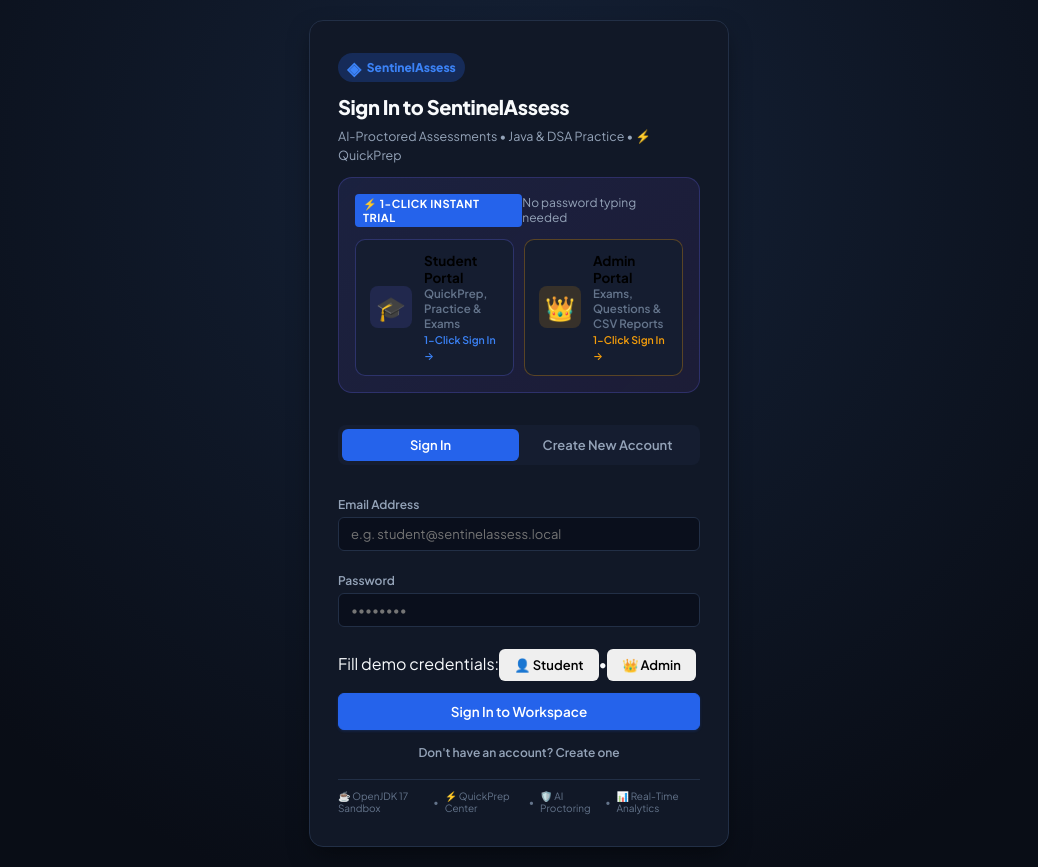
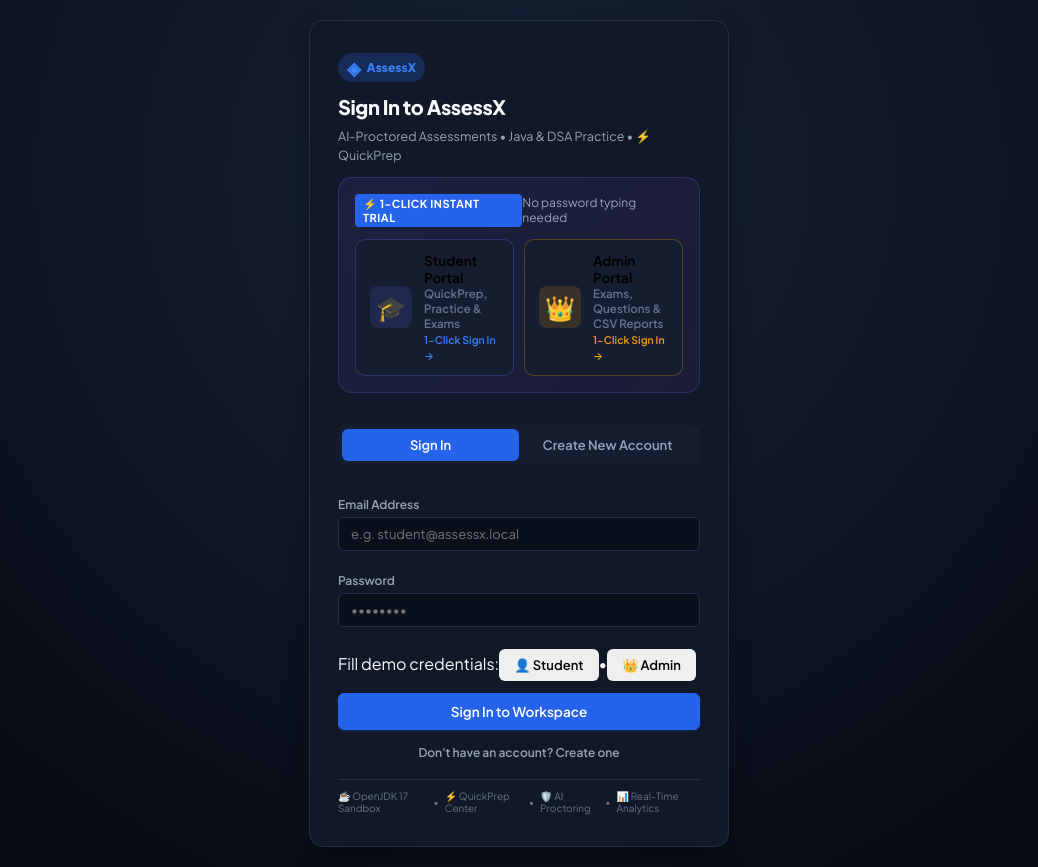
Before and after one commit to keerthanagp496/assessx, a React (Vite) app in the folder frontend/: page / in a window 1280 px wide. Shown: the whole page, without its empty margins (121-1159 px from the left). Built offline with nearby package versions, Linux system fonts and the light colour scheme; no server answers.

Commit message:
feat: Rename platform branding to AssessX across frontend and backend

```diff
--- a/frontend/index.html
+++ b/frontend/index.html
@@ -6,7 +6,7 @@
     <meta name="theme-color" content="#090d16" />
     <meta name="apple-mobile-web-app-capable" content="yes" />
     <meta name="apple-mobile-web-app-status-bar-style" content="black-translucent" />
-    <title>SentinelAssess Pro - AI Proctored Assessment Platform</title>
+    <title>AssessX - AI Proctored Assessment Platform</title>
     <link rel="preconnect" href="https://fonts.googleapis.com" />
     <link rel="preconnect" href="https://fonts.gstatic.com" crossorigin />
     <!-- TensorFlow.js & COCO-SSD for Real-Time AI Camera Proctoring & Phone Detection -->
--- a/frontend/src/api/client.js
+++ b/frontend/src/api/client.js
@@ -242,7 +242,7 @@ function handleFallback(path, options, originalError) {
     return {
       id,
       username,
-      email: body.email || `${username.toLowerCase()}@sentinelassess.local`,
+      email: body.email || `${username.toLowerCase()}@assessx.local`,
       role,
       token: `demo-jwt-token-${Date.now()}`
     };
--- a/frontend/src/components/layout/Sidebar.jsx
+++ b/frontend/src/components/layout/Sidebar.jsx
@@ -89,7 +89,7 @@ export function Sidebar({ activeTab, onSelectTab, user, onToggleRole, onLogout,
         <div className="sidebar-brand">
           <div className="brand-logo-icon">◈</div>
           <div className="brand-text-block">
-            <span className="brand-name">SentinelAssess</span>
+            <span className="brand-name">AssessX</span>
             <span className="brand-tagline">Assess • Practice • Compete</span>
           </div>
         </div>
--- a/frontend/src/views/AdminDashboardView.jsx
+++ b/frontend/src/views/AdminDashboardView.jsx
@@ -27,7 +27,7 @@ export function AdminDashboardView({ onNavigateToQuestions, onNavigateToAssessme
       <div className="admin-hero-header">
         <div>
           <span className="admin-tag">👑 Platform Administration</span>
-          <h1 className="admin-title">SentinelAssess Control Center</h1>
+          <h1 className="admin-title">AssessX Control Center</h1>
           <p className="admin-subtitle">
             Oversee examination lifecycles, curate the Java problem bank, and inspect real-time candidate submissions.
           </p>
--- a/frontend/src/views/AdminSubmissionsView.jsx
+++ b/frontend/src/views/AdminSubmissionsView.jsx
@@ -14,9 +14,9 @@ export function AdminSubmissionsView() {
     {
       id: 'sub-101',
       candidateName: 'Karthik P',
-      candidateEmail: 'student@sentinelassess.local',
+      candidateEmail: 'student@assessx.local',
       candidateClass: 'Second Year - Java & DSA',
-      assessmentTitle: 'Sentinel Core Java & Data Structures Proctored Assessment',
+      assessmentTitle: 'AssessX Core Java & Data Structures Proctored Assessment',
       score: 85,
       maxMarks: 100,
       percentage: 85,
@@ -199,7 +199,7 @@ export function AdminSubmissionsView() {
     const encodedUri = encodeURI(csvContent);
     const link = document.createElement('a');
     link.setAttribute('href', encodedUri);
-    link.setAttribute('download', `SentinelAssess_Attendance_Score_Report_${Date.now()}.csv`);
+    link.setAttribute('download', `AssessX_Attendance_Score_Report_${Date.now()}.csv`);
     document.body.appendChild(link);
     link.click();
     document.body.removeChild(link);
--- a/frontend/src/views/AdminUsersView.jsx
+++ b/frontend/src/views/AdminUsersView.jsx
@@ -4,8 +4,8 @@ export function AdminUsersView() {
   const [search, setSearch] = useState('');
 
   const mockUsers = [
-    { id: 1, name: 'Admin User', email: 'admin@sentinelassess.local', role: 'ROLE_ADMIN', solved: 50, points: 1200, status: 'Active', joined: 'Jan 2026' },
-    { id: 2, name: 'Karthik P', email: 'student@sentinelassess.local', role: 'ROLE_STUDENT', solved: 42, points: 380, status: 'Active', joined: 'Mar 2026' },
+    { id: 1, name: 'Admin User', email: 'admin@assessx.local', role: 'ROLE_ADMIN', solved: 50, points: 1200, status: 'Active', joined: 'Jan 2026' },
+    { id: 2, name: 'Karthik P', email: 'student@assessx.local', role: 'ROLE_STUDENT', solved: 42, points: 380, status: 'Active', joined: 'Mar 2026' },
     { id: 3, name: 'Alex Chen', email: 'alex.chen@dev.io', role: 'ROLE_STUDENT', solved: 48, points: 980, status: 'Active', joined: 'Feb 2026' },
     { id: 4, name: 'Samira Khan', email: 'samira.k@outlook.com', role: 'ROLE_STUDENT', solved: 45, points: 920, status: 'Active', joined: 'Feb 2026' },
     { id: 5, name: 'Ravi Kumar', email: 'ravi.kumar@tech.in', role: 'ROLE_STUDENT', solved: 43, points: 890, status: 'Active', joined: 'Mar 2026' }
--- a/frontend/src/views/LoginView.jsx
+++ b/frontend/src/views/LoginView.jsx
@@ -42,7 +42,7 @@ export function LoginView({ onLoginSuccess }) {
   const handleInstantDemoLogin = async (role) => {
     setErrorMsg('');
     setBusy(true);
-    const demoEmail = role === 'admin' ? 'admin@sentinelassess.local' : 'student@sentinelassess.local';
+    const demoEmail = role === 'admin' ? 'admin@assessx.local' : 'student@assessx.local';
     const demoPassword = role === 'admin' ? 'Admin@123' : 'Student@123';
     const demoUsername = role === 'admin' ? 'Admin' : 'Student';
     const demoClass = role === 'admin' ? 'Faculty / Administrator' : 'Second Year - Java & DSA';
@@ -84,13 +84,13 @@ export function LoginView({ onLoginSuccess }) {
     setErrorMsg('');
     if (role === 'student') {
       setUsername('Student');
-      setEmail('student@sentinelassess.local');
+      setEmail('student@assessx.local');
       setPassword('Student@123');
       setUserClass('Second Year - Java & DSA');
       setIsRegister(false);
     } else {
       setUsername('Admin');
-      setEmail('admin@sentinelassess.local');
+      setEmail('admin@assessx.local');
       setPassword('Admin@123');
       setUserClass('Faculty / Administrator');
       setIsRegister(false);
@@ -104,11 +104,11 @@ export function LoginView({ onLoginSuccess }) {
         {/* Brand Header */}
         <div className="auth-brand-badge">
           <span className="brand-logo-icon">◈</span>
-          <span>SentinelAssess</span>
+          <span>AssessX</span>
         </div>
 
         <h1 className="auth-title">
-          {isRegister ? 'Create Account' : 'Sign In to SentinelAssess'}
+          {isRegister ? 'Create Account' : 'Sign In to AssessX'}
         </h1>
         <p className="auth-subtitle">
           AI-Proctored Assessments • Java & DSA Practice • ⚡ QuickPrep
@@ -213,7 +213,7 @@ export function LoginView({ onLoginSuccess }) {
             <label>Email Address</label>
             <input
               type="email"
-              placeholder="e.g. student@sentinelassess.local"
+              placeholder="e.g. student@assessx.local"
               value={email}
               onChange={(e) => setEmail(e.target.value)}
               required
--- a/frontend/src/views/ProfileView.jsx
+++ b/frontend/src/views/ProfileView.jsx
@@ -3,7 +3,7 @@ import React from 'react';
 export function ProfileView({ user }) {
   const profile = {
     username: user?.username || 'Karthik',
-    email: user?.email || 'student@sentinelassess.local',
+    email: user?.email || 'student@assessx.local',
     title: 'Java Developer & Competitive Programmer',
     level: 8,
     points: 380,
--- a/frontend/src/views/SettingsView.jsx
+++ b/frontend/src/views/SettingsView.jsx
@@ -139,7 +139,7 @@ export function SettingsView({ user }) {
 
             <div className="form-group">
               <label>Email Address</label>
-              <input type="email" value={user?.email || 'student@sentinelassess.local'} disabled />
+              <input type="email" value={user?.email || 'student@assessx.local'} disabled />
             </div>
 
             <div className="form-group">
```
Also changed, not shown: 2 other files (tests, documents, lock files or other folders).
